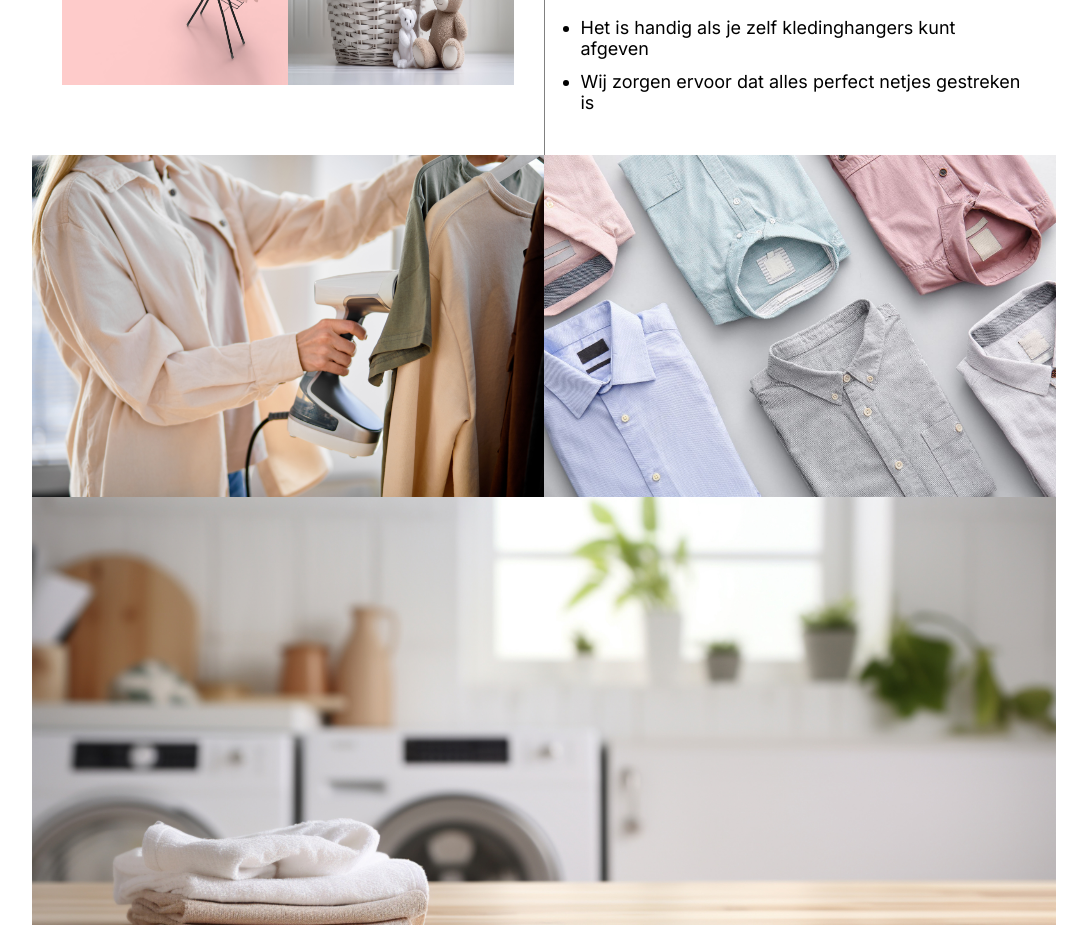
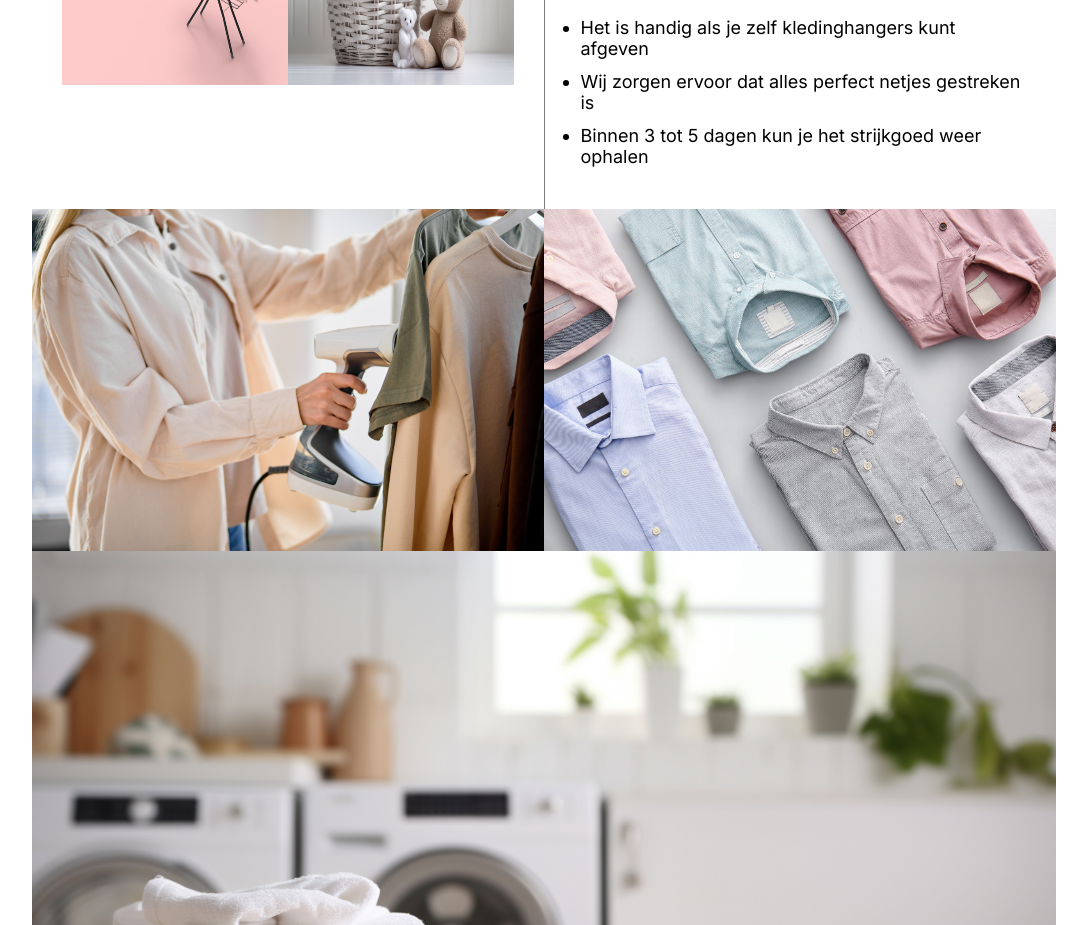
Before and after one commit to clearblocks/irongirl, a React (Create React App) app: page / in a window 1280 px wide. Shown: the part 2840-3765 px from the top of the page, without its empty margins (96-1183 px from the left). Built offline with nearby package versions, Linux system fonts and the light colour scheme; the HTML template or start-up script is replaced by a standard one; a web font is replaced by a local one.

Commit message:
Added time indication for ironing

```diff
--- a/package.json
+++ b/package.json
@@ -1,6 +1,6 @@
 {
   "name": "irongirl",
-  "version": "2.24",
+  "version": "2.25",
   "private": true,
   "dependencies": {
     "@testing-library/jest-dom": "^5.16.5",
--- a/src/components/molecules/Ironing.tsx
+++ b/src/components/molecules/Ironing.tsx
@@ -10,6 +10,7 @@ export const Ironing = forwardRef((props, ref: ForwardedRef<HTMLDivElement>) =>
     <ul>
       <li>Het is handig als je zelf kledinghangers kunt afgeven</li>
       <li>Wij zorgen ervoor dat alles perfect netjes gestreken is</li>
+      <li>Binnen 3 tot 5 dagen kun je het strijkgoed weer ophalen</li>
     </ul>
   </div>
 ));
```
